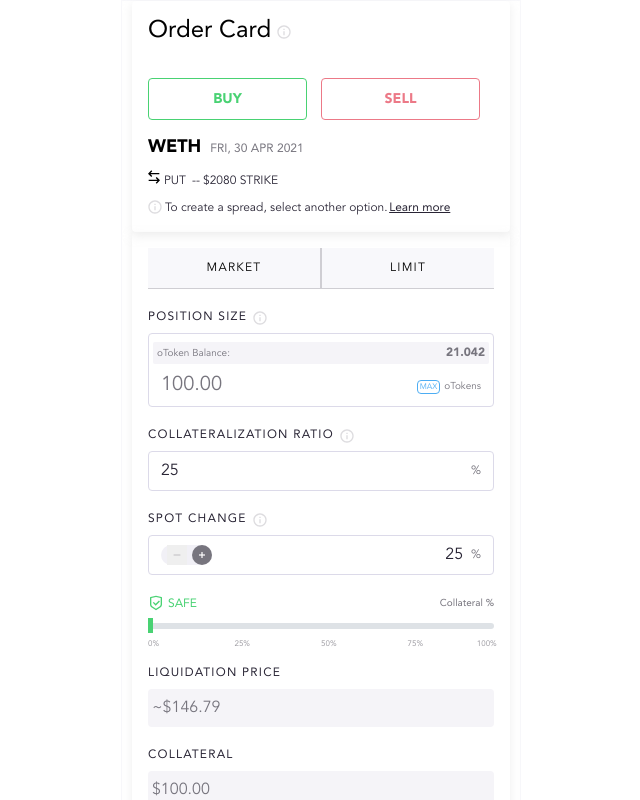
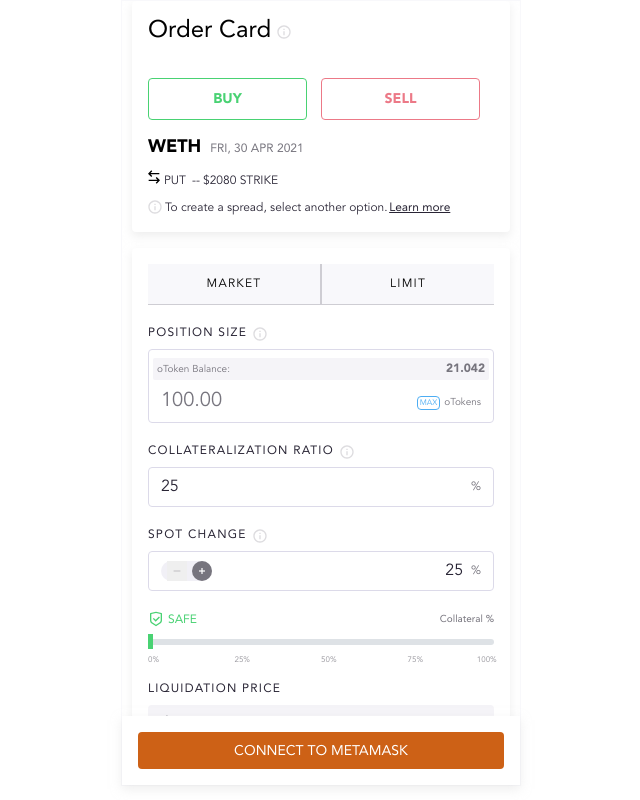
Before and after one commit to EstherSeyi/market-sell-flow, a Next.js app: page / in a window 1280 px wide. Shown: the top 800 px of the page, without its empty margins (319-959 px from the left). Built offline with nearby package versions, Linux system fonts and the light colour scheme.

Commit message:
updates layout style

```diff
--- a/modules/order-card/styles/styled-box-section.ts
+++ b/modules/order-card/styles/styled-box-section.ts
@@ -7,4 +7,5 @@
   margin-bottom: 1em;
   width: 95%;
   margin: 0 auto;
+  margin-bottom: 1em;
 `;
--- a/pages/index.tsx
+++ b/pages/index.tsx
@@ -14,6 +14,7 @@
 const Home: NextPage = () => {
   return (
     <Main>
+      <div className="page-content">
         <DescriptionSection />
         <StyledSectionBox>
           <div className="market-limit-tabs">
@@ -65,6 +66,7 @@
             <TxSummary />
           </div>
         </StyledSectionBox>
+      </div>
       <div className="page-action__container">
         <Button className="page-action__btn" color="#CD6116">
           CONNECT TO METAMASK
@@ -84,10 +86,13 @@
     width: 14px;
     height: 14px;
   }
+  .page-content {
+    height: calc(100vh - 37px - 3rem);
+    overflow-y: scroll;
+  }
 
   .page-action__container {
     box-shadow: 0px 4px 10px rgba(222, 222, 222, 0.5);
-    margin-top: 1em;
     padding: 1em;
   }
   .page-action__btn {
```
Lines whose indentation alone changed are shown as unchanged.
